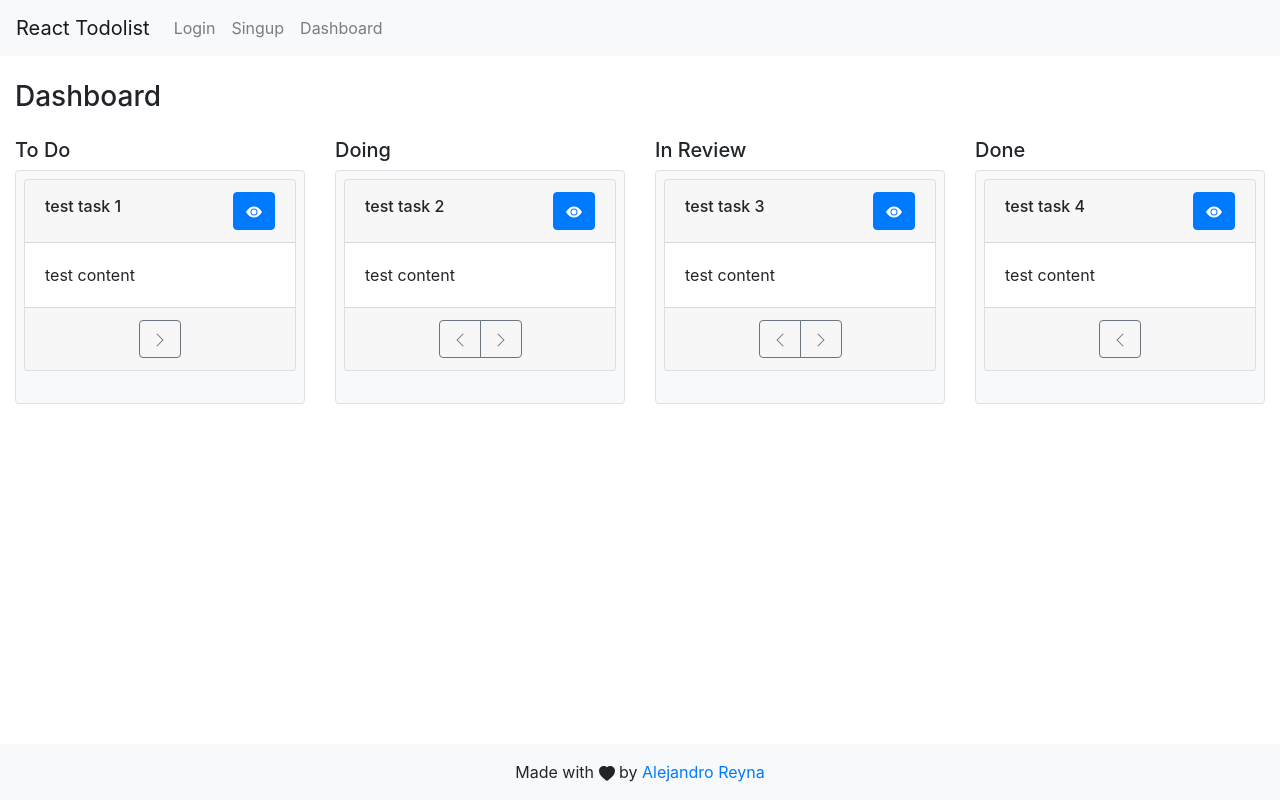
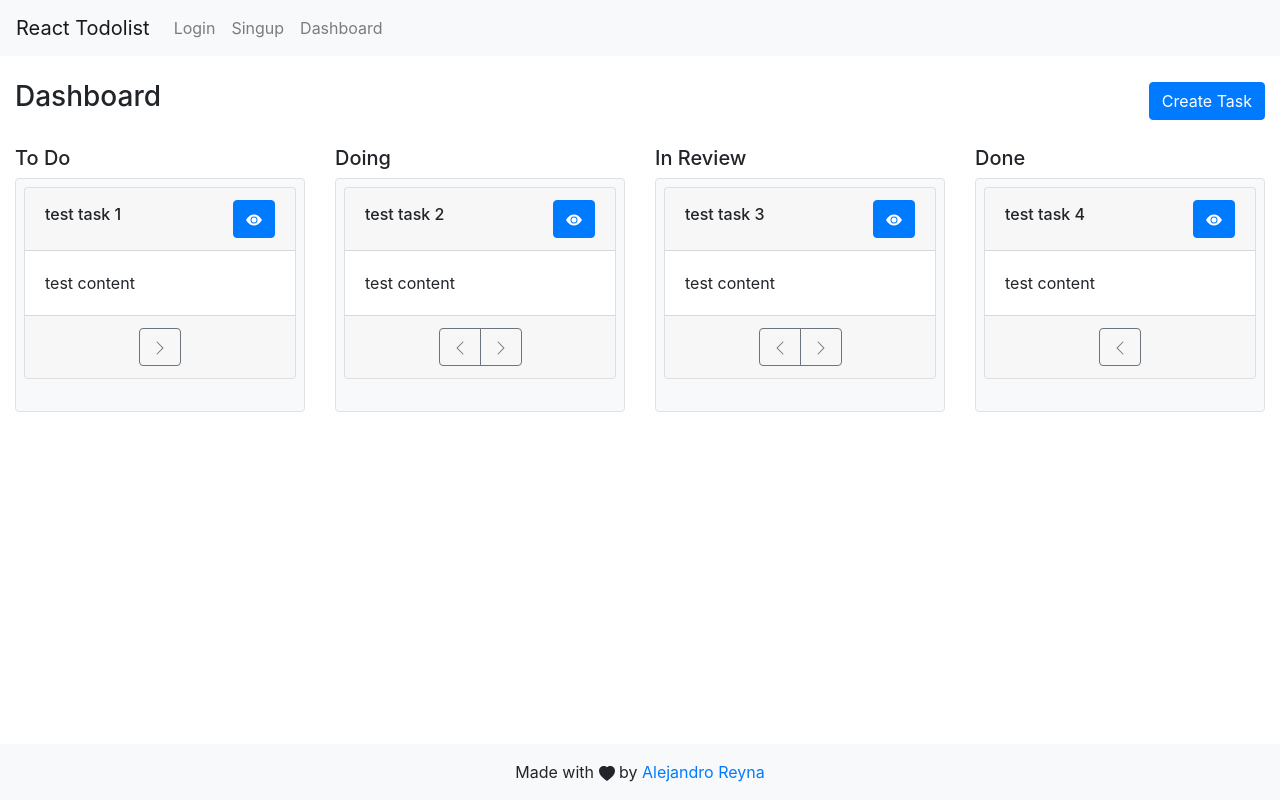
Before and after one commit to AleejandroReyna/react-todolist, a React (Create React App) app: page /dashboard in a window 1280 px wide. Built offline with nearby package versions, Linux system fonts and the light colour scheme.

Commit message:
Added create task button in dashboard.

```diff
--- a/src/components/header/index.tsx
+++ b/src/components/header/index.tsx
@@ -1,7 +1,7 @@
 import React from 'react'
 import {
     Navbar, Nav, NavItem,
-    Container
+    Container, Row, Col
 } from 'react-bootstrap'
 import {
     Link
@@ -9,7 +9,7 @@ import {
 
 const Header = () => {
     return (
-        <Navbar bg="light">
+        <Navbar bg="light" className="navbar-expand-lg">
             <Container fluid>
                 <Link to='/' className='navbar-brand'>React Todolist</Link>
                 <Nav className="mr-auto">
--- a/src/components/taskCard/index.tsx
+++ b/src/components/taskCard/index.tsx
@@ -4,6 +4,7 @@ import {
 } from 'react-bootstrap'
 import { ChevronLeft, ChevronRight, EyeFill } from 'react-bootstrap-icons'
 import { TaskProps } from './taskProps.interface'
+import { Link } from 'react-router-dom'
 
 const TaskCard = ({ task }:TaskProps) => {
     const {id, name, content, status } = task
@@ -11,7 +12,7 @@ const TaskCard = ({ task }:TaskProps) => {
         <Card className="mb-4">
             <Card.Header className="d-flex align-items-center justify-content-between">
                 <h6>{name}</h6>
-                <Button><EyeFill /></Button>
+                <Link to={`/tasks/${id}/`} className="btn btn-primary"><EyeFill /></Link>
             </Card.Header>
             <Card.Body>
                 {content}
--- a/src/pages/dashboard/index.tsx
+++ b/src/pages/dashboard/index.tsx
@@ -3,6 +3,7 @@ import TaskPanel from '../../components/taskPanel'
 import {
     Container, Row, Col
 } from 'react-bootstrap'
+import { Link } from 'react-router-dom'
 import { Task } from '../../services/task.interface'
 
 const Dashboard = () => {
@@ -24,8 +25,9 @@ const Dashboard = () => {
             </Helmet>
             <Container fluid>
                 <Row>
-                    <Col>
-                        <h3 className="mt-4 mb-4">Dashboard</h3>
+                    <Col className="py-4 d-flex justify-content-between align-items-center">
+                        <h3>Dashboard</h3>
+                        <Link to="/tasks/create/" className="btn btn-primary">Create Task</Link>
                     </Col>
                 </Row>
                 <Row>
```
